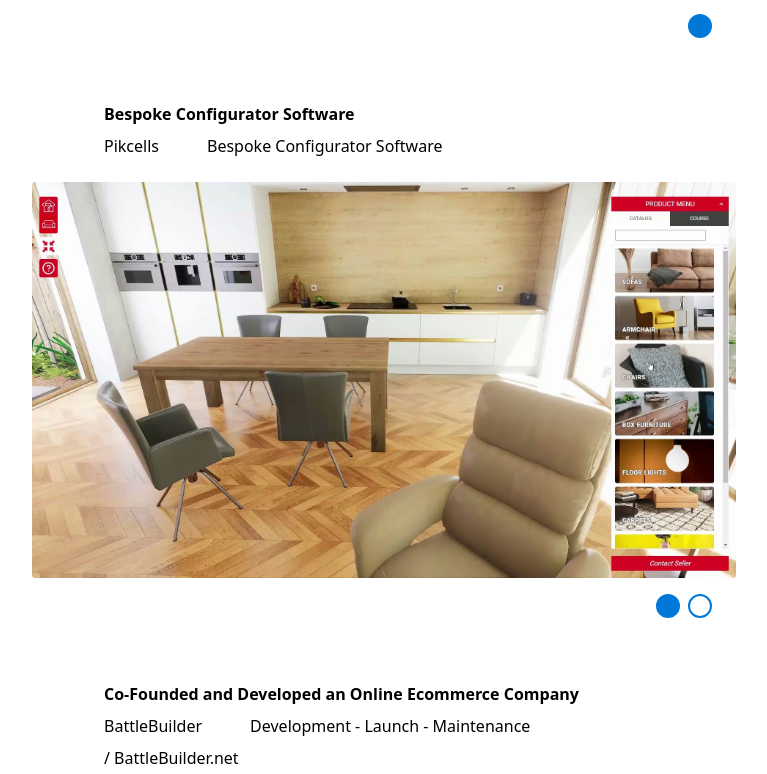
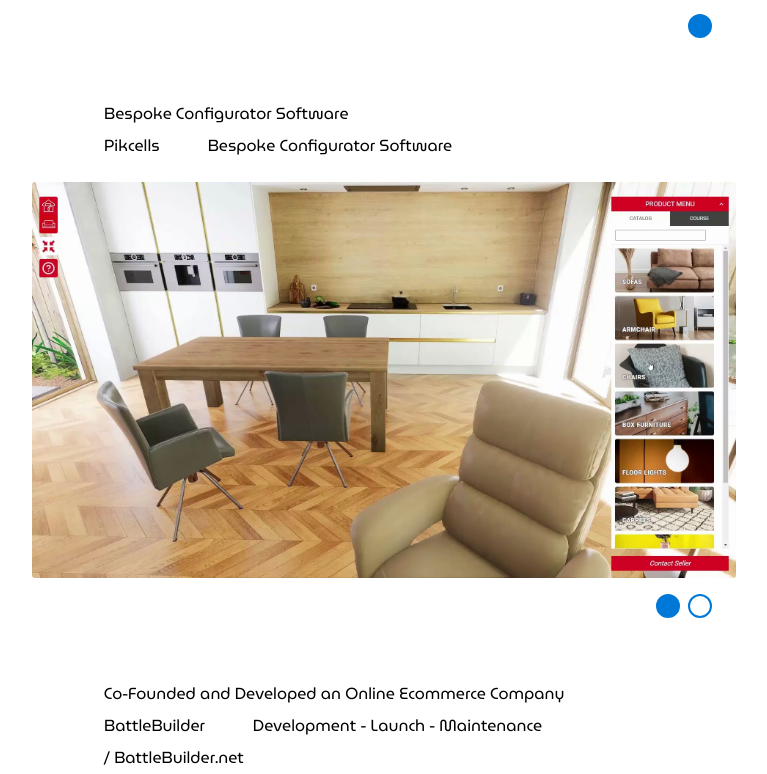
Before and after one commit to barnabysheeran/portfolio-barnaby-sheeran, a React (Vite) app: page / in a window 1280 px wide. Shown: the part 646-1420 px from the top of the page, without its empty margins (256-1023 px from the left). Built offline with nearby package versions, Linux system fonts and the light colour scheme.

Commit message:
refactor: adjust font sizes and weights for improved readability in project text components

```diff
--- a/src/css/system/font.css
+++ b/src/css/system/font.css
@@ -53,18 +53,18 @@
 
 .font-body-heading {
   font-family: var(--font-museo);
-  font-weight: 600;
-  font-size: 2.0rem; /* 18px */
+  font-weight: 400;
+  font-size: 1.0rem; /* 18px */
 }
 
 .font-body-content {
   font-family: var(--font-museo);
   font-weight: 400;
-  font-size: 2.0rem; /* 16px */
+  font-size: 1.0rem; /* 16px */
 }
 
 .font-body-link {
   font-family: var(--font-museo);
-  font-weight: 800;
-  font-size: 2.0rem; /* 32px */
+  font-weight: 400;
+  font-size: 1.0rem; /* 32px */
 }
--- a/src/ts/ui/site/project/text/SiteProjectText.module.css
+++ b/src/ts/ui/site/project/text/SiteProjectText.module.css
@@ -24,8 +24,6 @@
 }
 
 .title {
-  font-size: 1rem;
-  font-weight: 600;
   margin: 0;
   color: var(--colour-text);
 }
@@ -48,9 +46,6 @@
 }
 
 .company {
-  font-size: 1rem;
-  font-weight: 600;
-
   color: var(--colour-text);
 }
 
--- a/src/ts/ui/site/project/text/SiteProjectText.tsx
+++ b/src/ts/ui/site/project/text/SiteProjectText.tsx
@@ -15,7 +15,9 @@ export default function SiteProjectText({ projectData }: SiteProjectTextProps) {
       {/* Title Row- Optional */}
       {projectData.title && (
         <div className={styles['row-title']}>
-          <p className={styles['title']}>{projectData.title}</p>
+          <p className={`${styles['title']} font-body-heading`}>
+            {projectData.title}
+          </p>
         </div>
       )}
 
@@ -23,7 +25,7 @@ export default function SiteProjectText({ projectData }: SiteProjectTextProps) {
       <div className={styles['row-details']}>
         {/* Company - Optional */}
         {projectData.company && (
-          <p className={styles[`${'company'} font-body-heading`]}>
+          <p className={`${styles['company']} font-body-heading`}>
             {projectData.company}
           </p>
         )}
@@ -34,7 +36,7 @@ export default function SiteProjectText({ projectData }: SiteProjectTextProps) {
             <div className={styles['holder-description']}>
               {projectData.description.map((desc, idx) => (
                 <p
-                  className={styles[`${'description'} font-body-content`]}
+                  className={`${styles['description']} font-body-content`}
                   key={idx}
                 >
                   {desc}
@@ -46,7 +48,7 @@ export default function SiteProjectText({ projectData }: SiteProjectTextProps) {
 
       {/* Links Row - Optional */}
       {projectData.links && projectData.links.length > 0 && (
-        <div className={styles[`${'row-links'} font-body-link`]}>
+        <div className={`${styles['row-links']} font-body-link`}>
           {projectData.links.map((link) => (
             <ButtonText
               key={link.url}
```
